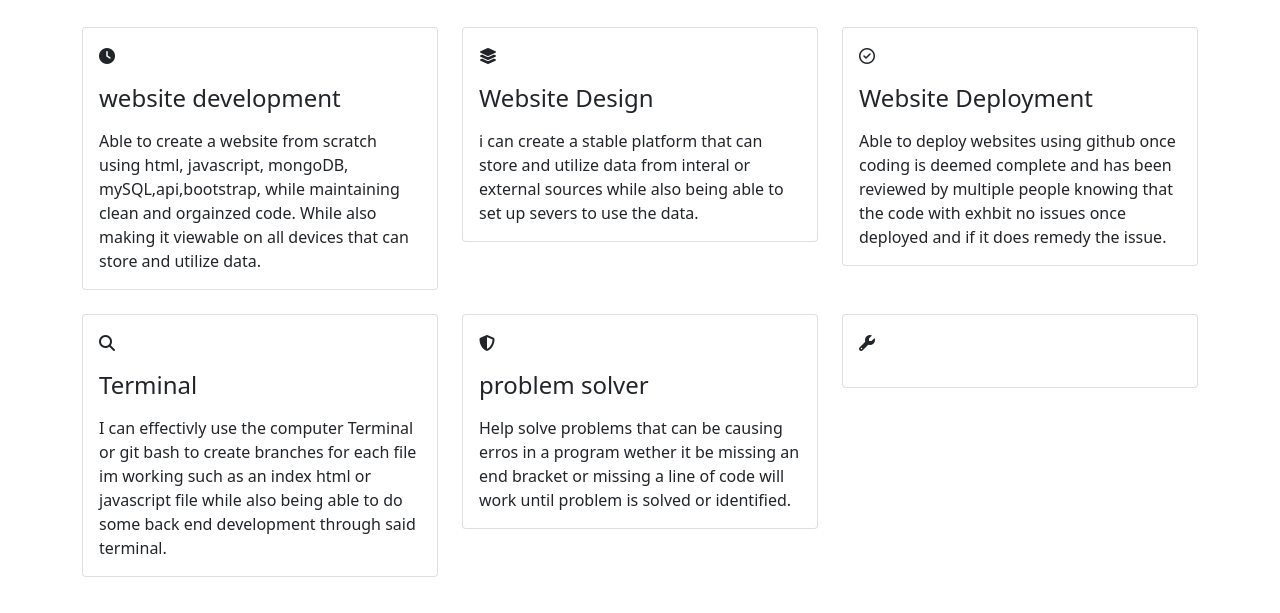
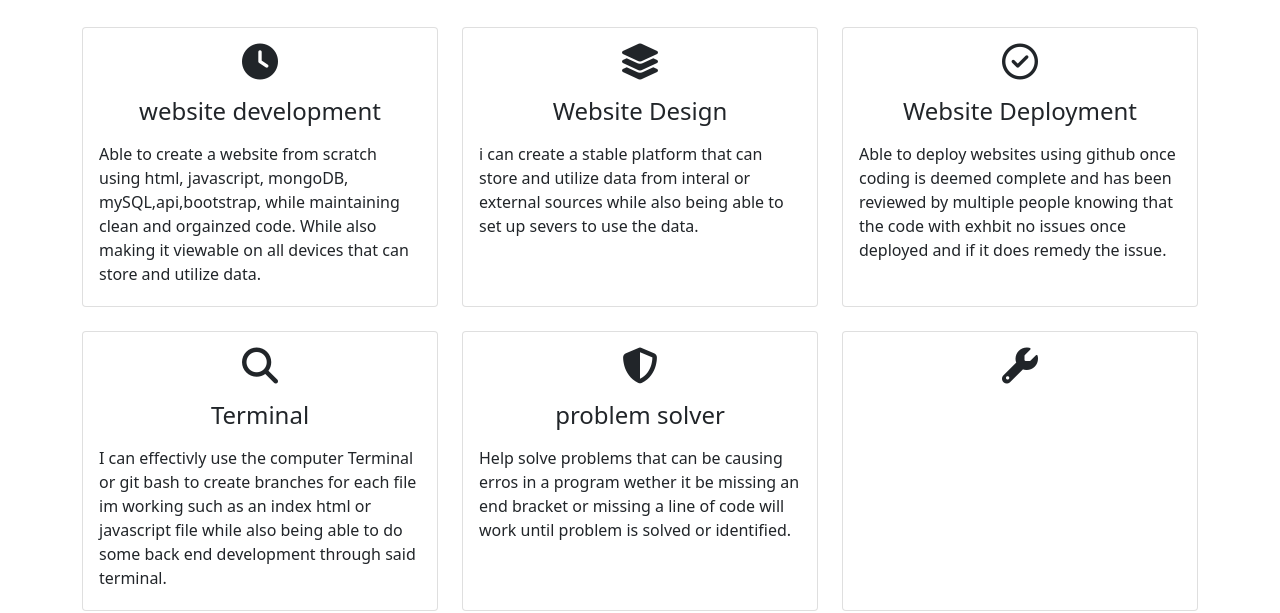
Before and after one commit to adrianMike2/portfolio-generator, a plain HTML site: page index.html in a window 1280 px wide. Shown: the part 187-800 px from the top of the page. Drawn offline with nearby package versions, Linux system fonts and the light colour scheme.

Commit message:
js being implemnted

```diff
--- a/style.css
+++ b/style.css
@@ -1,3 +1,22 @@
 .imageAboutPage{
     width: 100%;
 }
+.servicesText.card{
+    height: 280px;
+    cursor: pointer;
+}
+.servicesIcon{
+    font-size: 36px;
+    text-align: center;
+    width: 100%;
+}
+.card-title{
+    text-align: center;
+
+}
+.card-hover .servicesIcon{
+         color: #008000;
+}
+.servicesText:hover{
+ border: 1px solid #008000;
+}
```
Also changed, not shown: script/script.js (+11 -0 lines).
